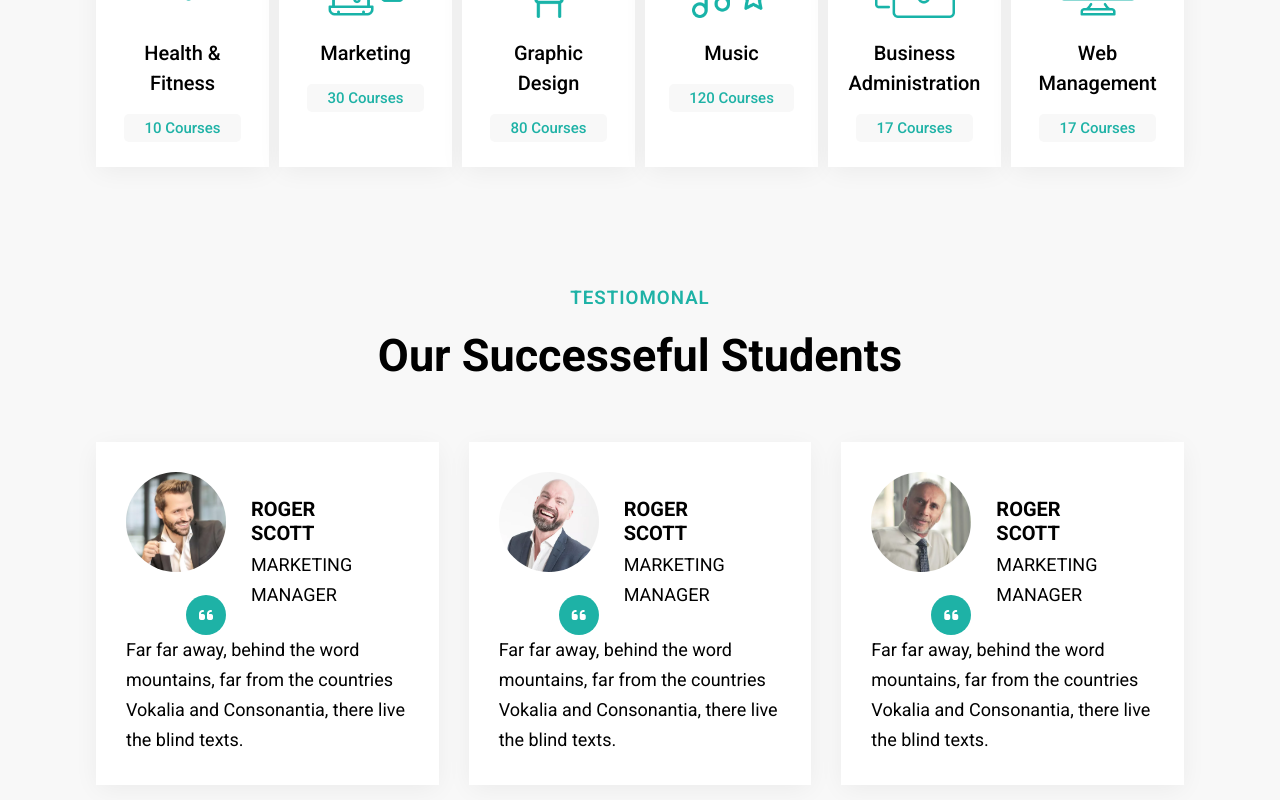
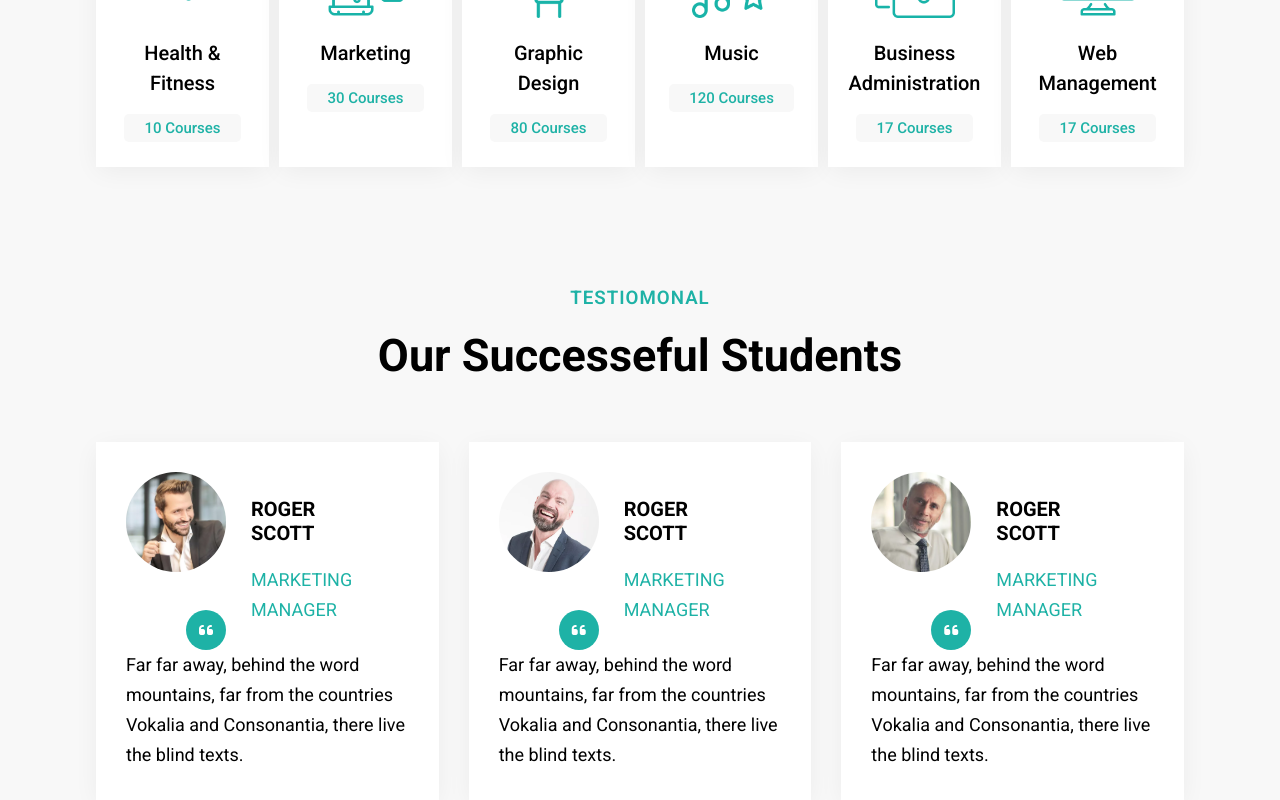
Before and after one commit to MadrugadaGunza/academia-education, a React (Vite) app: page / in a window 1280 px wide. Shown: the part 3217-4017 px from the top of the page. Built offline with nearby package versions, Linux system fonts and the light colour scheme.

Commit message:
feat: finalisar bloco de prova social e iniciar a página de preços

```diff
--- a/src/App.jsx
+++ b/src/App.jsx
@@ -7,6 +7,7 @@ import About from "./pages/about/About";
 import Contact from "./pages/contact/Contact";
 import Course from "./pages/course/Course";
 import Team from "./pages/team/Team";
+import Price from "./pages/price/Price";
 
 const App = () => {
 
@@ -19,6 +20,7 @@ const App = () => {
         <Route path="/contact" element={<Contact />} />
         <Route path="/courses" element={<Course />} />
         <Route path="/team" element={<Team />} />
+        <Route path="/pricing" element={<Price />} />
       </Routes>
     </BrowserRouter>
   )
--- a/src/components/testiomonal/Test.css
+++ b/src/components/testiomonal/Test.css
@@ -29,3 +29,29 @@
     font-size: 20px;
     margin-bottom: 5px;
 }
+
+.testiomonal .name span {
+    color: #1eb2a6;
+}
+
+.testiomonal .name p {
+    color: #1eb2a6;
+    margin-top: 20px;
+    transition: .5s;
+}
+
+.testiomonal .items:hover {
+    background-color: #1eb2a6;
+    color: #fff;
+    cursor: pointer;
+}
+
+.testiomonal .items:hover p,
+.testiomonal .items:hover span {
+    color: #fff;
+}
+
+.testiomonal .items:hover i {
+    background-color: #fff;
+    color: #1eb2a6;
+}
--- /dev/null
+++ b/src/pages/price/Price.jsx
@@ -0,0 +1,16 @@
+// import React from 'react'
+
+import Back from "../../components/back/Back"
+
+const Price = () => {
+    return (
+        <>
+        <Back title='Choose the right Plan' />
+            <section className="price padding">
+                <div className="container grid"></div>
+            </section>
+        </>
+    )
+}
+
+export default Price
```
